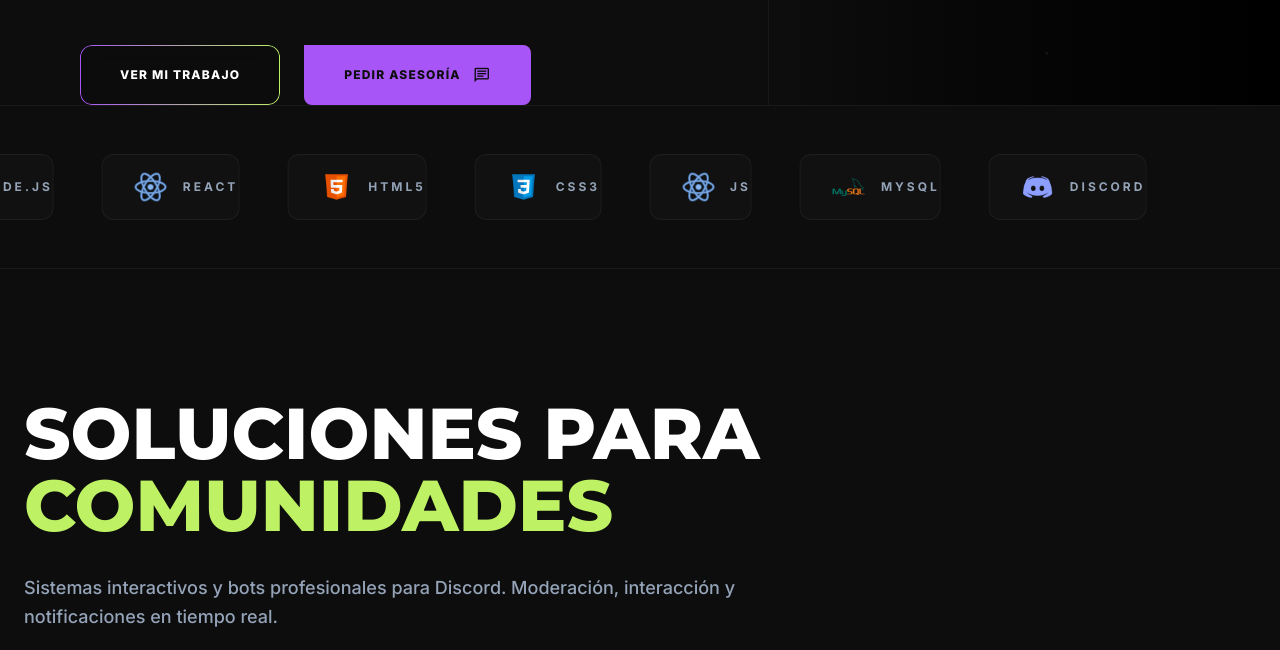
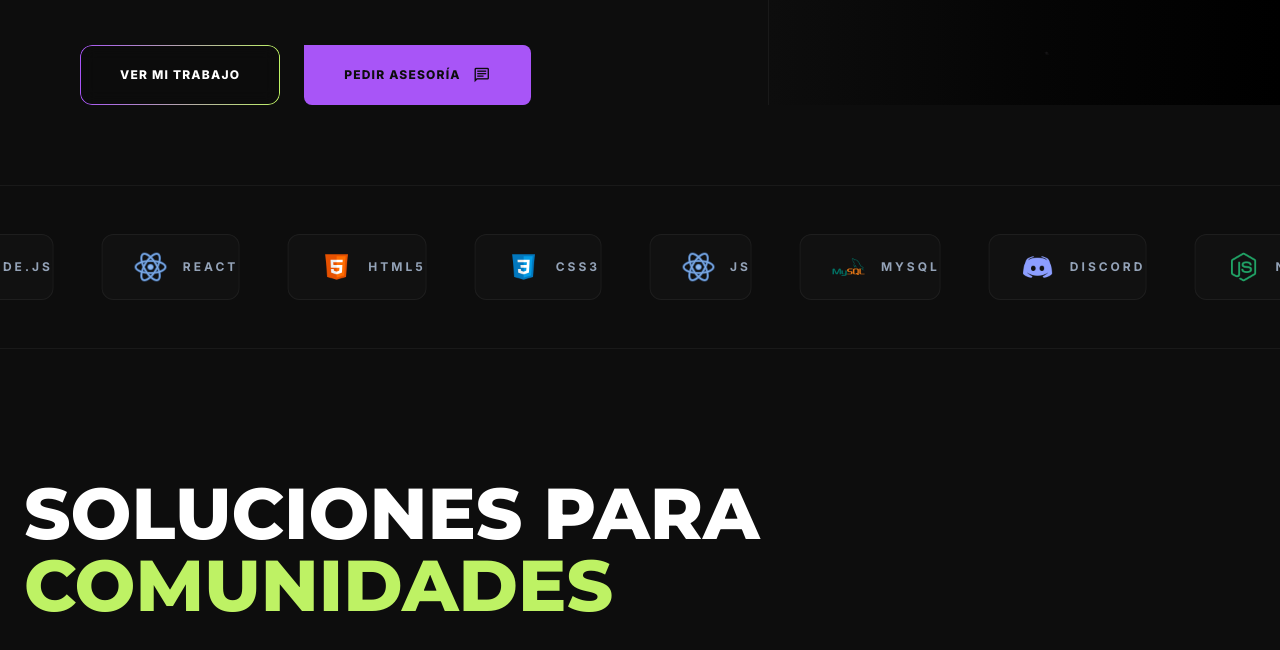
Before and after one commit to lautyq/lautyq.github.io, a plain HTML site: page index.html in a window 1280 px wide. Shown: the part 827-1477 px from the top of the page. Drawn offline with nearby package versions, Linux system fonts and the light colour scheme.

Commit message:
Infinite tech ticker and UI spacing refinement

```diff
--- a/index.html
+++ b/index.html
@@ -248,8 +248,46 @@
         </div>
     </section>
 
-    <section class="py-12 border-y border-white/5 bg-obsidian relative z-20">
+    <section class="mt-20 py-12 border-y border-white/5 bg-obsidian relative z-20">
         <div class="flex overflow-hidden whitespace-nowrap">
+            <div class="ticker-animation flex items-center gap-12 pr-12">
+                <div
+                    class="tech-icon-container flex items-center gap-4 text-slate-400 font-bold text-xs uppercase tracking-[0.25em] bg-white/[0.02] border border-white/5 px-8 py-4 rounded-xl transition-all">
+                    <img alt="Node.js" class="tech-icon w-8 h-8 object-contain" src="assets/images/nodejs.png" />
+                    Node.js
+                </div>
+                <div
+                    class="tech-icon-container flex items-center gap-4 text-slate-400 font-bold text-xs uppercase tracking-[0.25em] bg-white/[0.02] border border-white/5 px-8 py-4 rounded-xl transition-all">
+                    <img alt="React" class="tech-icon w-8 h-8 object-contain" src="assets/images/react.png" />
+                    React
+                </div>
+                <div
+                    class="tech-icon-container flex items-center gap-4 text-slate-400 font-bold text-xs uppercase tracking-[0.25em] bg-white/[0.02] border border-white/5 px-8 py-4 rounded-xl transition-all">
+                    <img alt="HTML5" class="tech-icon w-8 h-8 object-contain" src="assets/images/html5.png" />
+                    HTML5
+                </div>
+                <div
+                    class="tech-icon-container flex items-center gap-4 text-slate-400 font-bold text-xs uppercase tracking-[0.25em] bg-white/[0.02] border border-white/5 px-8 py-4 rounded-xl transition-all">
+                    <img alt="CSS3" class="tech-icon w-8 h-8 object-contain" src="assets/images/css.png" />
+                    CSS3
+                </div>
+                <div
+                    class="tech-icon-container flex items-center gap-4 text-slate-400 font-bold text-xs uppercase tracking-[0.25em] bg-white/[0.02] border border-white/5 px-8 py-4 rounded-xl transition-all">
+                    <img alt="JS" class="tech-icon w-8 h-8 object-contain" src="assets/images/react.png" />
+                    JS
+                </div>
+                <div
+                    class="tech-icon-container flex items-center gap-4 text-slate-400 font-bold text-xs uppercase tracking-[0.25em] bg-white/[0.02] border border-white/5 px-8 py-4 rounded-xl transition-all">
+                    <img alt="MySQL" class="tech-icon w-8 h-8 object-contain" src="assets/images/mysql.png" />
+                    MySQL
+                </div>
+                <div
+                    class="tech-icon-container flex items-center gap-4 text-slate-400 font-bold text-xs uppercase tracking-[0.25em] bg-white/[0.02] border border-white/5 px-8 py-4 rounded-xl transition-all">
+                    <img alt="Discord" class="tech-icon w-8 h-8 object-contain" src="assets/images/discord.png" />
+                    Discord
+                </div>
+            </div>
+            <!-- Duplicate for infinite effect -->
             <div class="ticker-animation flex items-center gap-12 pr-12">
                 <div
                     class="tech-icon-container flex items-center gap-4 text-slate-400 font-bold text-xs uppercase tracking-[0.25em] bg-white/[0.02] border border-white/5 px-8 py-4 rounded-xl transition-all">
```
